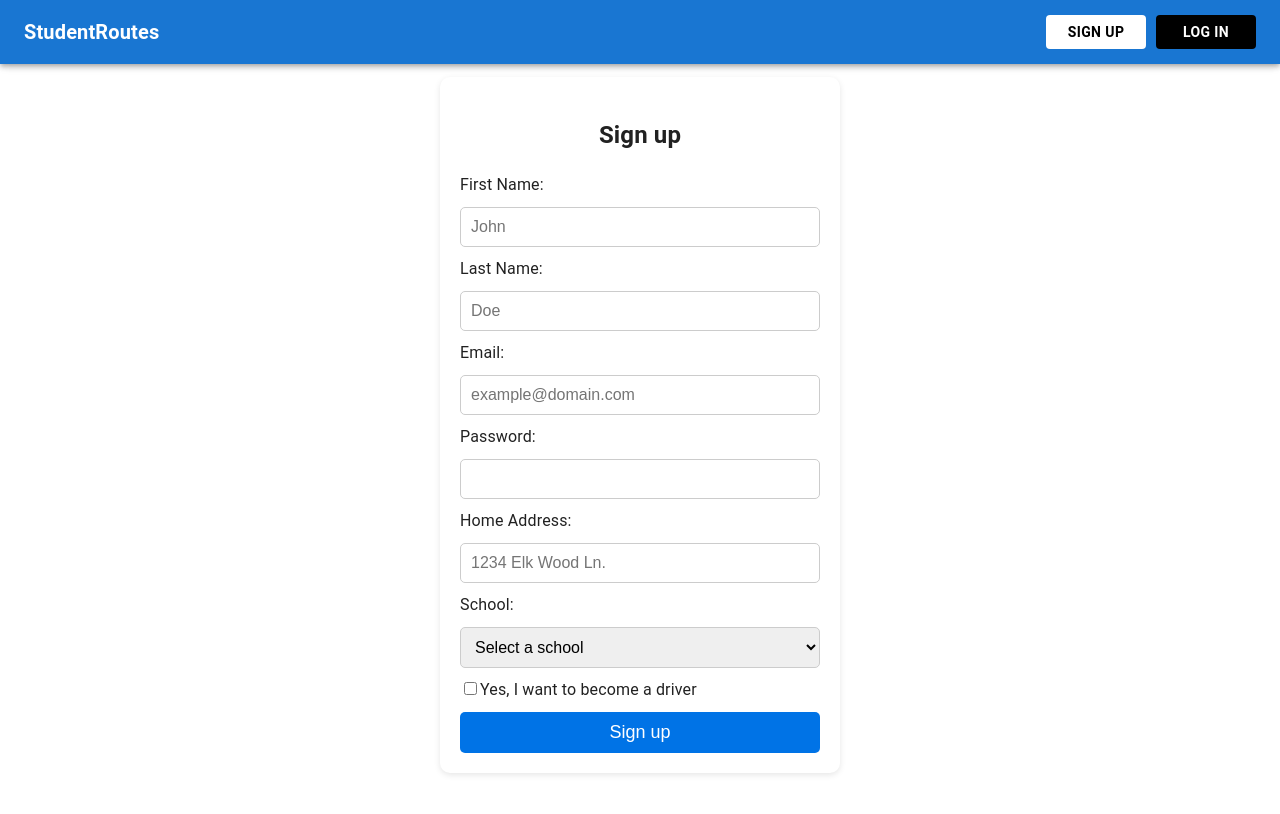
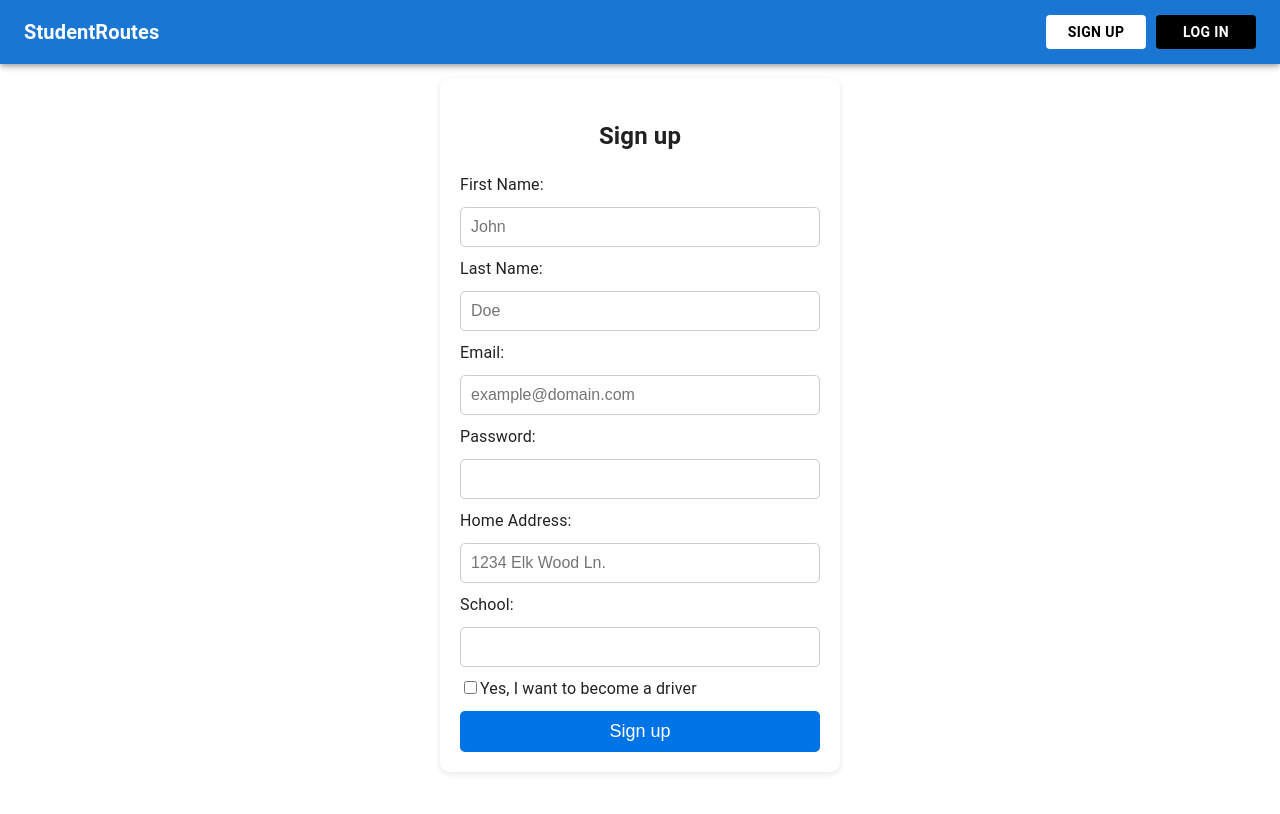
Before and after one commit to Sanjaythegod/studentroute-frontend, a React (Create React App) app: page /signup in a window 1280 px wide. Shown: the top 814 px of the page. Built offline with nearby package versions, Linux system fonts and the light colour scheme.

Commit message:
String Checking

```diff
--- a/src/components/SignUpForm.js
+++ b/src/components/SignUpForm.js
@@ -204,7 +204,7 @@ export default function SignUpForm() {
                 </div>
                 <div>
                     <label htmlFor="school">School:</label>
-                    <select
+                    {/* <select
                         id="school"
                         name="school"
                         value={profileData.school}
@@ -216,7 +216,15 @@ export default function SignUpForm() {
                         <option value="Westview High School">Westview High School</option>
                         <option value="Del Norte High School">Del Norte High School</option>
                         <option value="Mount Carmel High School">Mount Carmel High School</option>
-                    </select>
+                    </select> */}
+                    <input
+                        style={inputStyle}
+                        required
+                        onChange={handleProfileChange}
+                        value={profileData.school}
+                        id="school"
+                        name="school"
+                    />
                 </div>
 
                 <label>
```
